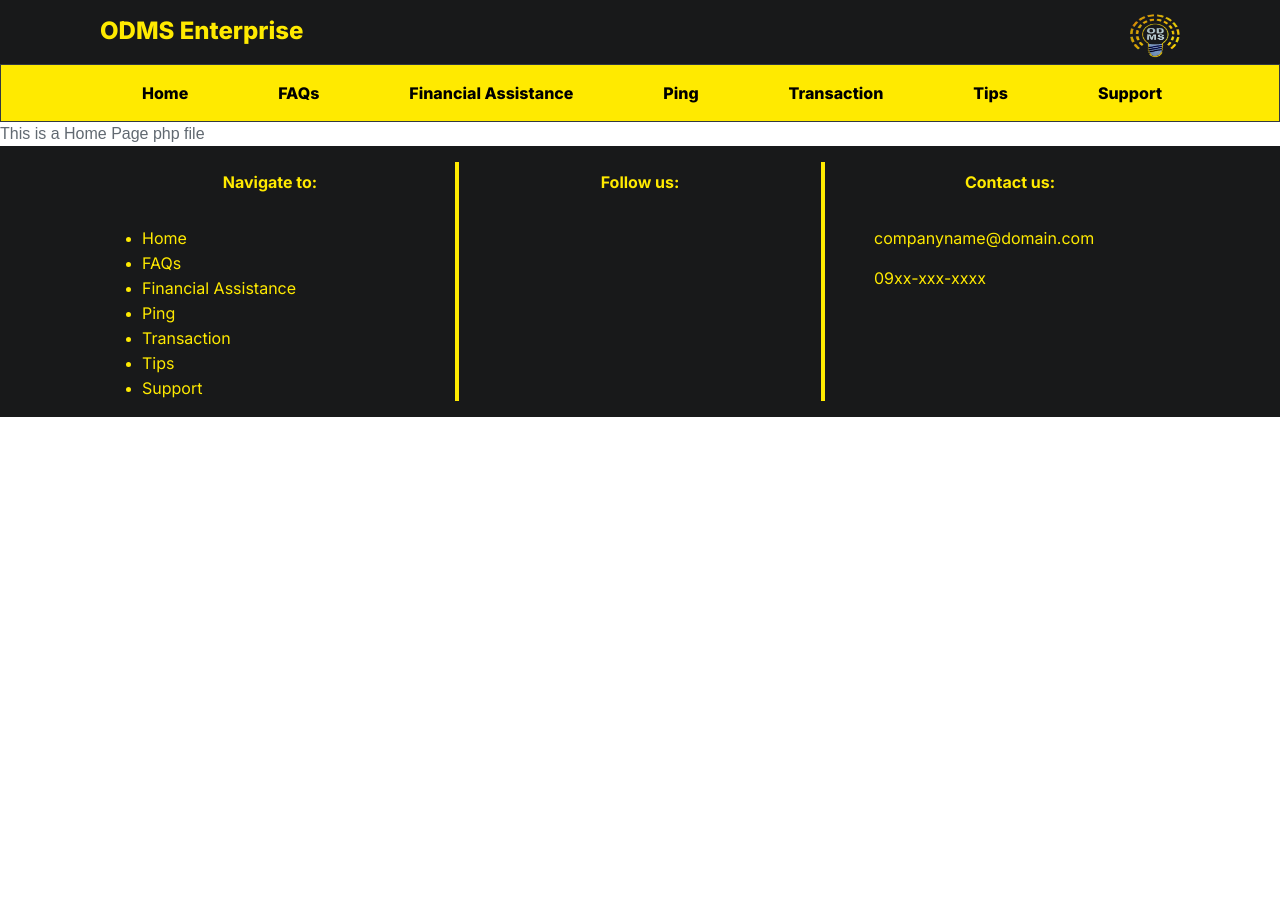
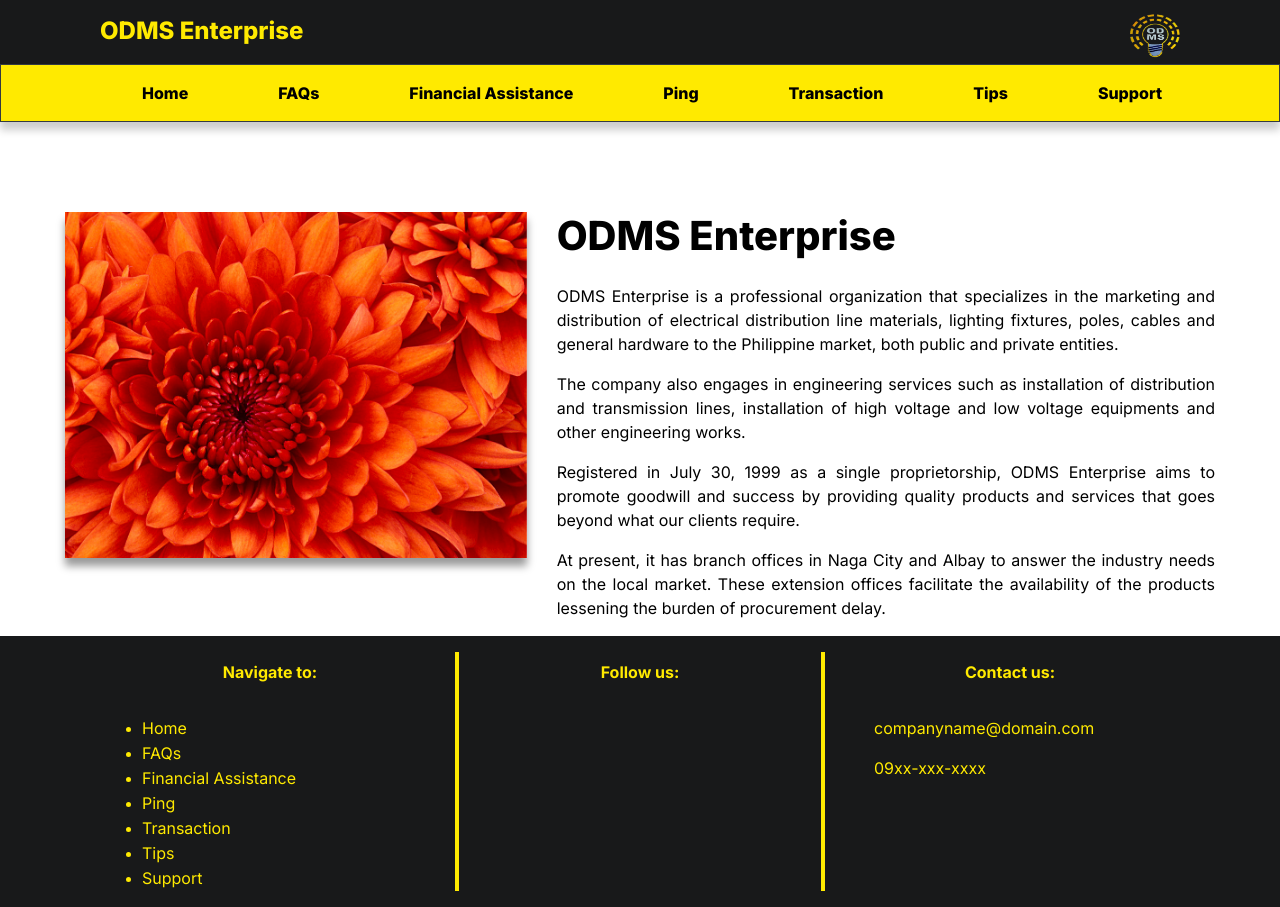
Before and after one commit to Christiann12/Webprog-Repository, a CodeIgniter app: page /Webprog-Repository/ in a window 1280 px wide. Before the commit the page ends 417 px from the top, so only its background shows below. Run offline with CodeIgniter, Linux system fonts and the light colour scheme; some libraries are stand-ins or nearby versions.

Commit message:
feat: Added About us section
Created about us section for the homepage .

```diff
--- a/application/assets/css/headerandfooterstyle.css
+++ b/application/assets/css/headerandfooterstyle.css
@@ -90,6 +90,11 @@
 
 /*============= NAVIGATION =============*/
 
+.navbar {
+  background-color: #FFEA00;
+  box-shadow: 0 .5rem .5rem rgba(0, 0, 0, .2);
+  z-index: 1;
+}
 
 #navbarResponsive ul li a{
   color: black;
@@ -138,25 +143,12 @@
     display: none;
   }
 }
-/*============= CAROUSEL =============*/
-
-
-
-/*---Change Carousel Transition Speed --*/
-
-
-/*-- Carousel Content --*/
-
-
-
-/*===== FIXED BACKGROUND IMG =====*/
 
 .fixed-background {
   overflow: hidden; /*-- Correction for iOS --*/
 }
 
 
-/*-- Emoji Navbar --*/
 
 
 
--- /dev/null
+++ b/application/assets/css/homepageStyle.css
@@ -0,0 +1,32 @@
+/* about us section */
+
+.aboutus {
+    margin-top: 90px;
+    margin-left: 50px;
+    margin-right: 50px;
+}
+
+.carousel-inner{
+    max-height: 38rem !important;
+    box-shadow: 0 .5rem .5rem rgba(0, 0, 0, .4);
+    z-index: 1;
+}
+
+.carousel-item-prev,
+.carousel-item-next,
+.carousel-item.active {
+    transition: transform 1.2s ease;
+}
+
+.aboutusdetails p{
+    color: black;
+    font-family: 'Inter';
+    font-weight: 400;
+}
+
+.aboutusdetails h1{
+    color: black;
+    font-family: 'Inter';
+    font-weight: 800;
+}
+/* end of about us */
--- a/application/views/headerNfooter/header.php
+++ b/application/views/headerNfooter/header.php
@@ -10,6 +10,7 @@
 	<link rel="stylesheet" href="<?php echo base_url(); ?>application/assets/css/bootstrap.min.css">
 	<!-- Style CSS -->
 	<link rel="stylesheet" href="<?php echo base_url(); ?>application/assets/css/headerandfooterstyle.css">
+	<link rel="stylesheet" href="<?php echo base_url(); ?>application/assets/css/homepageStyle.css">
 	<!-- Google Fonts -->
 	<link href="https://fonts.googleapis.com/css2?family=Inter:wght@400;600;700;800&family=Roboto&display=swap" rel="stylesheet">
 </head>
@@ -40,7 +41,7 @@
 
 	<!-- Navigation -->
 
-	<nav class="navbar navbar-light navbar-expand-lg border border-dark" style="background-color: #FFEA00;">
+	<nav class="navbar navbar-light navbar-expand-lg border border-dark bar">
 		<div class="container">
 			<p class="title"></p>
 			<button class="navbar-toggler " id="toggler" type="button" data-toggle="collapse" data-target="#navbarResponsive">
--- a/application/views/pages/HomePage.php
+++ b/application/views/pages/HomePage.php
@@ -1,10 +1,66 @@
-<!DOCTYPE html>
-<html>
-<body>
-
 <?php
-echo "This is a Home Page php file";
+defined('BASEPATH') OR exit('No direct script access allowed');
 ?>
 
-</body>
-</html>
+<!-- Page content -->
+<div>
+
+    <!-- About Section -->
+    <div class="aboutus">
+        <div class="row">
+            <div class="col-lg-5">
+                <div id="carousel" class="carousel slide" data-ride="carousel" data-interval="5000">
+                    <div class="carousel-inner">
+
+                        <!-- Carousel content-->
+                        <div class="carousel-item active">
+                            <img src="<?php echo base_url(); ?>application/assets/images/Chrysanthemum.jpg" alt="" class="w-100 h-100">
+                        </div>
+
+                        <div class="carousel-item">
+                            <img src="<?php echo base_url(); ?>application/assets/images/Tulips.jpg" alt="" class="w-100 h-100">
+                        </div>
+
+                        <div class="carousel-item">
+                            <img src="<?php echo base_url(); ?>application/assets/images/Desert.jpg" alt="" class="w-100 h-100">
+                        </div>
+
+                        <!-- Next and Previous button -->
+                        <a href="#carousel" class="carousel-control-prev" role="button" data-slide="prev">
+                            <span class="fas fa-chevron-left"></span>
+                        </a>
+
+                        <a href="#carousel" class="carousel-control-next" role="button" data-slide="next">
+                            <span class="fas fa-chevron-right"></span>
+                        </a>
+
+
+                    </div>
+                </div>
+            </div>
+            <div class="col-lg-7 aboutusdetails pt-3 pt-sm-3 pt-md-3 pt-lg-0" >
+                <h1 class="pb-3">
+                    ODMS Enterprise
+                </h1>
+                <P class="text-justify">
+                ODMS Enterprise is a professional organization that specializes in the marketing and distribution of electrical distribution line materials, lighting fixtures, poles, cables and general hardware to the Philippine market, both public and private entities.
+                </P>
+                <p class="text-justify">
+                The company also engages in engineering services such as installation of distribution and transmission lines, installation of high voltage and low voltage equipments and other engineering works.
+                </p>
+                <p class="text-justify">
+                Registered in July 30, 1999 as a single proprietorship, ODMS Enterprise aims to promote goodwill and success by providing quality products and services that goes beyond what our clients require.
+                </p>
+                <p class="text-justify">
+                At present, it has branch offices in Naga City and Albay to answer the industry needs on the local market. These extension offices facilitate the availability of the products lessening the burden of procurement delay.
+                </p>
+
+
+            </div>
+        </div>
+    </div>
+    <!-- End of About us Section -->
+
+    <!-- style="background-color:red;" dont remove I use this for debugging -->
+</div>
+<!-- End page content -->
```
Also changed, not shown: application/assets/images/Desert.jpg (added).
